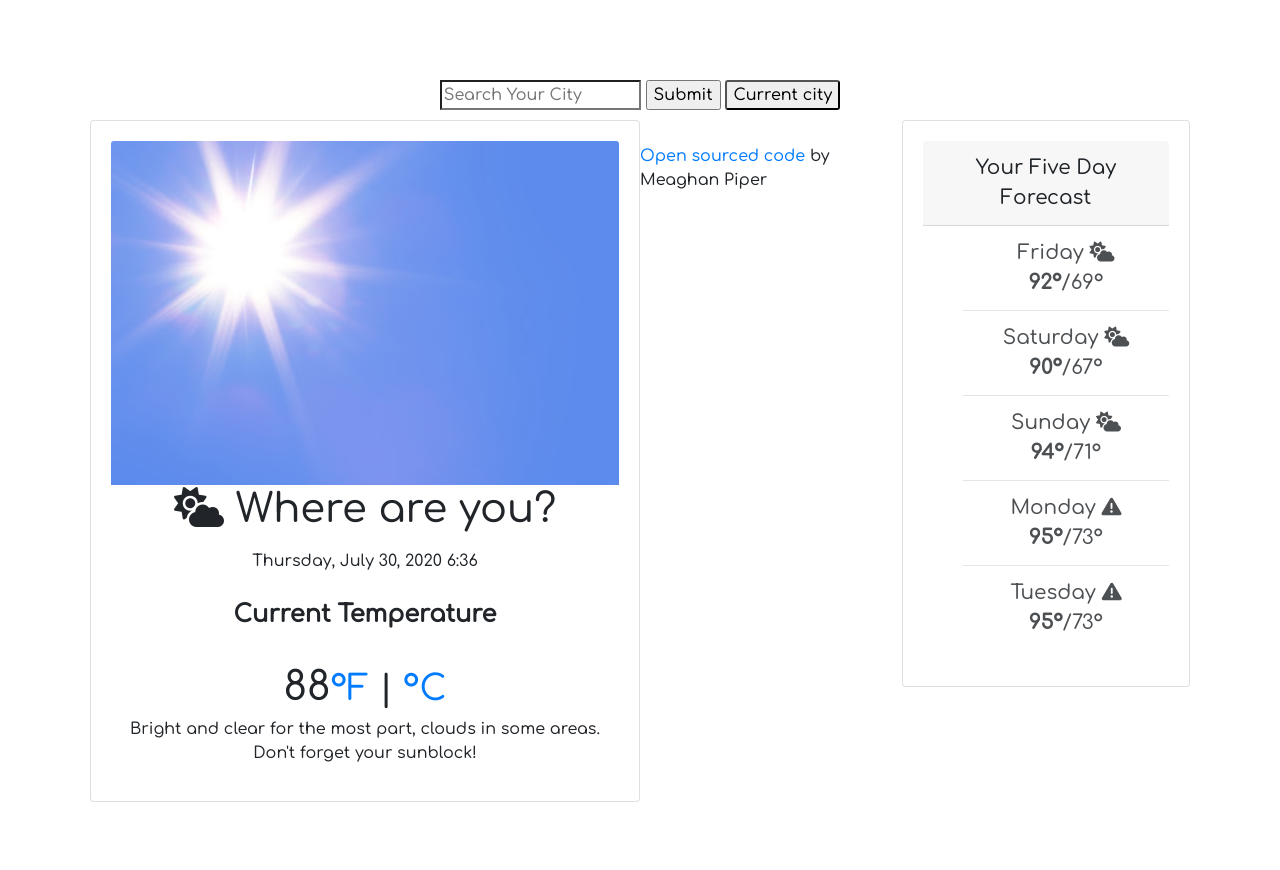
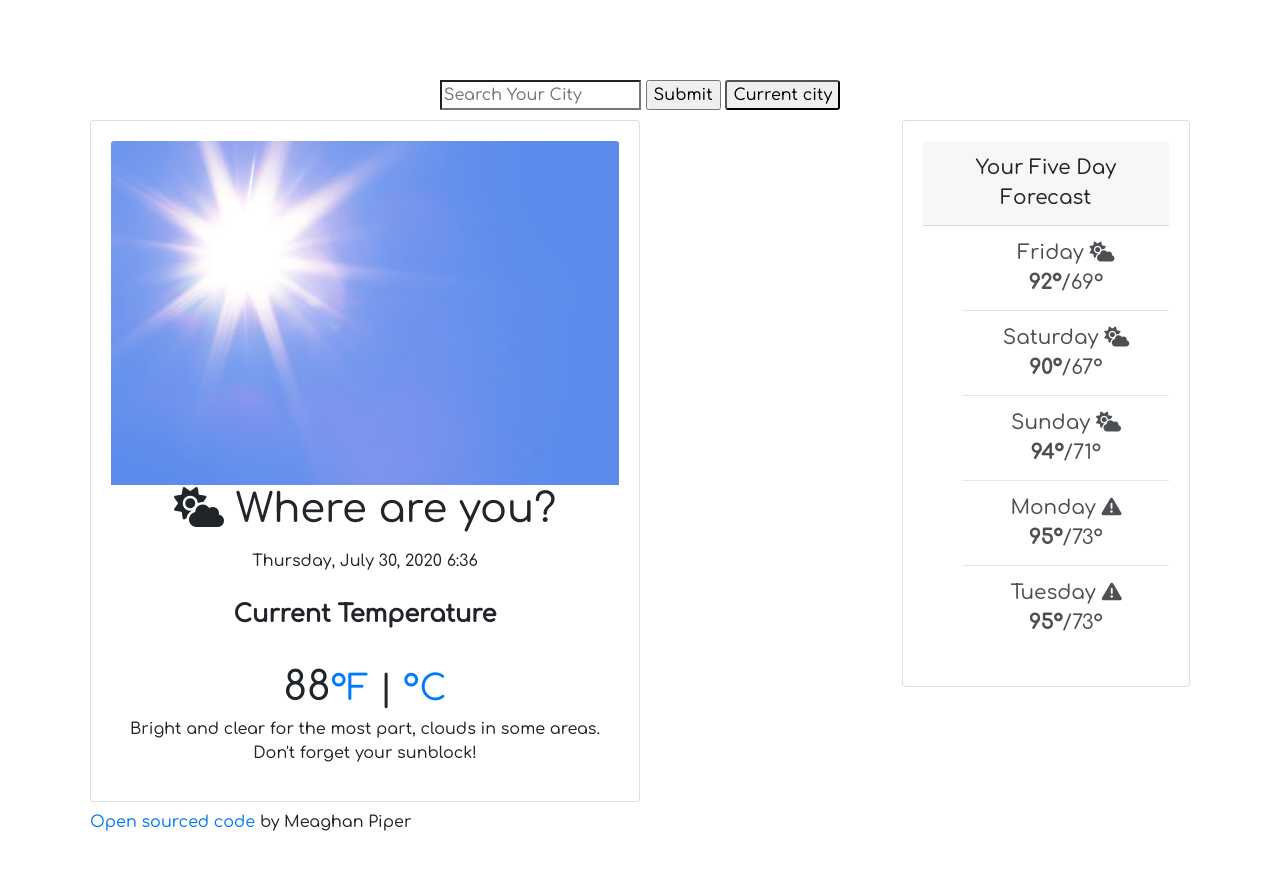
Before and after one commit to meaghandrea3212/SheCodes-weather-project, a plain HTML site: page index.html in a window 1280 px wide. Before the commit the page ends 802 px from the top, so only its background shows below. Drawn offline with nearby package versions, Linux system fonts and the light colour scheme.

Commit message:
correctly placed footer with link

```diff
--- a/index.html
+++ b/index.html
@@ -16,8 +16,10 @@
     <link rel="stylesheet" href="styles.css" />
 
   </head>
+  <body>
   <div class="container">
-  <body>
+    <div class="contentWrap">
+
       <div class="citySearch">
         <form id="city-search-form">
           <input type="search" placeholder="Search Your City" id="search-text-input" />
@@ -49,15 +51,15 @@
         <li class="list-group-item">Monday <i class="fas fa-exclamation-triangle"></i><br/><strong>95°</strong>/73°</li>
         <li class="list-group-item">Tuesday <i class="fas fa-exclamation-triangle"></i> <br/><strong>95°</strong>/73°</li>
         </ul>
+        </div>
+    </div>
 
-    </div>
-    <br/>
-    <div>
+    <div class="footer" id = "footer>
       <p class = "openSourceLink" id ="open-source-link">
           <a href="https://github.com/meaghandrea3212/SheCodes-weather-project" target ="blank" > Open sourced code</a> by Meaghan Piper
     </p>
+    </div>
   </div>
-
     <script src="index.js"></script>
   </body>
 </html>
--- a/styles.css
+++ b/styles.css
@@ -2,10 +2,14 @@ body {
   font-family: "Comfortaa", cursive;
 }
 .container {
+  position: relative;
   display: block;
   margin: 50px auto;
   padding: 20px;
+  min-height: 100vh;
+  padding-bottom: 2.5rem;
 }
+
 .citySearch {
   display: block;
   text-align: center;
@@ -55,3 +59,9 @@ body {
   padding: 1px, 6px;
   font-size: medium;
 }
+.footer {
+  position: absolute;
+  bottom: 0;
+  width: 100%;
+  height: 2.5rem;
+}
```
